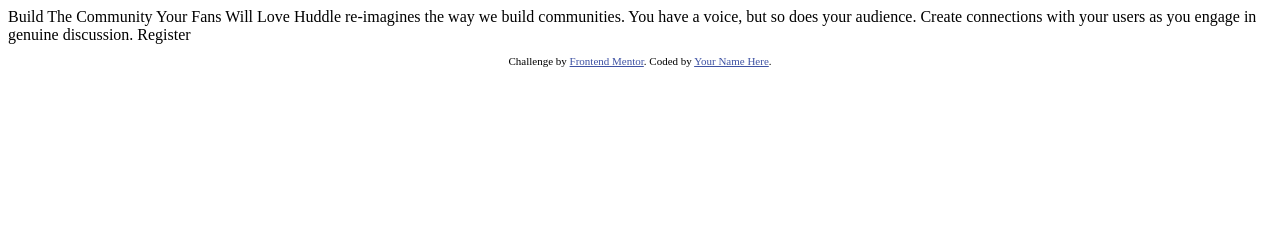
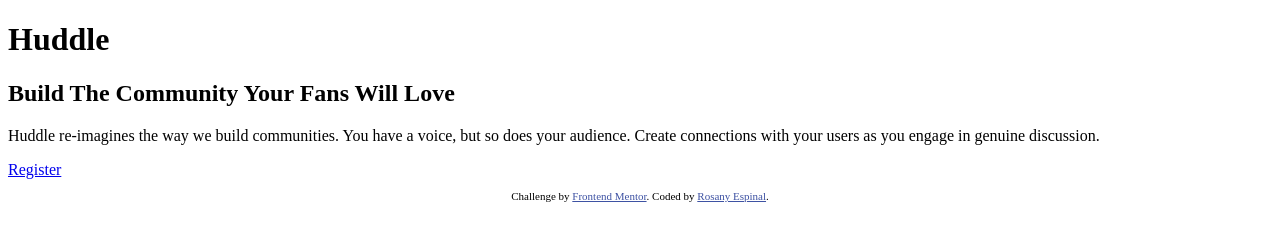
Before and after one commit to rosanye/Huddle-Landing-Page-Project, a plain HTML site: page index.html in a window 1280 px wide. Drawn offline with Linux system fonts and the light colour scheme.

Commit message:
edited index.html file

```diff
--- a/index.html
+++ b/index.html
@@ -15,18 +15,20 @@
   </style>
 </head>
 <body>
+  <header>
+    <h1>Huddle</h1>
+  </header>
+  <div class="container">
+    <h2>Build The Community Your Fans Will Love</h2>
 
-  Build The Community Your Fans Will Love
-
-  Huddle re-imagines the way we build communities. You have a voice, but so does your audience.
-  Create connections with your users as you engage in genuine discussion.
-
-  Register
-
+    <p>Huddle re-imagines the way we build communities. You have a voice, but so does your audience.
+    Create connections with your users as you engage in genuine discussion.</p>
+    <a class="btn" href="#">Register</a>
+  </div>
   <footer>
     <p class="attribution">
       Challenge by <a href="https://www.frontendmentor.io?ref=challenge" target="_blank">Frontend Mentor</a>.
-      Coded by <a href="#">Your Name Here</a>.
+      Coded by <a href="#">Rosany Espinal</a>.
     </p>
   </footer>
 </body>
```
